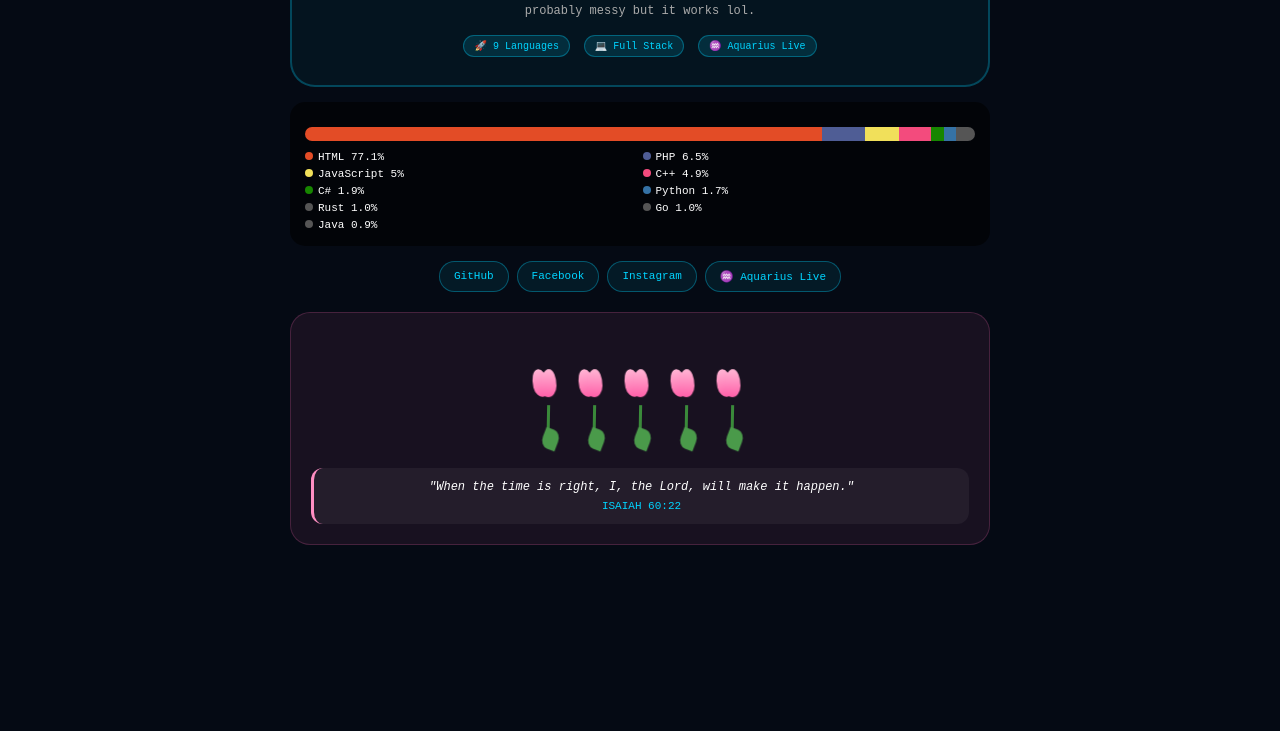
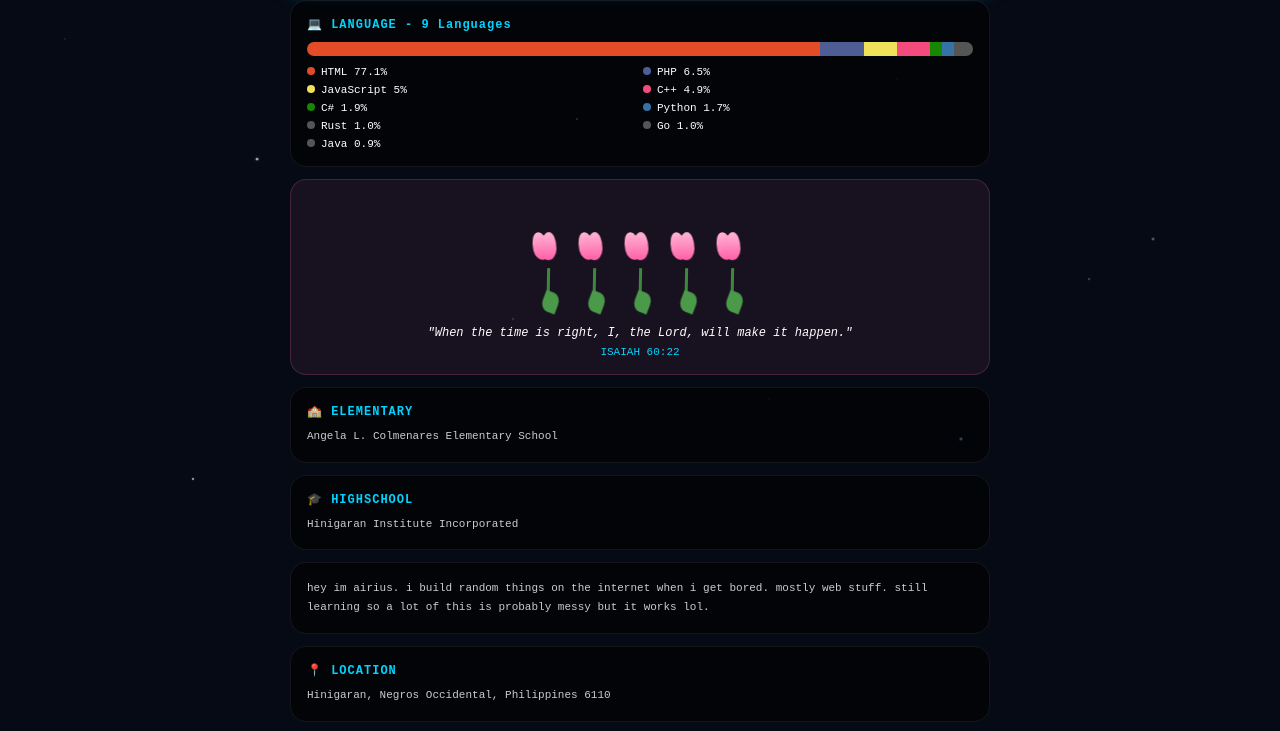
Before and after one commit to Airius-The-Creator/airius-the-creator, a website: page index.html in a window 1280 px wide. Shown: the part 202-933 px from the top of the page. Before the commit the page ends 800 px from the top, so only its background shows below. Drawn offline with Linux system fonts and the light colour scheme.

Commit message:
Enhance layout with new styles and content
Added new styles and elements for improved layout and functionality.

```diff
--- a/index.html
+++ b/index.html
@@ -6,42 +6,68 @@
 <title>Airius The Creator</title>
 <style>
 *{margin:0;padding:0;box-sizing:border-box;font-family:monospace}
-body{background:#050a14;color:#fff;padding:12px}
-.container{max-width:700px;margin:0 auto}
-.header{text-align:center;padding:25px;border:2px solid #00d4ff44;border-radius:25px;background:rgba(0,212,255,0.05)}
-.avatar{width:80px;height:80px;background:linear-gradient(135deg,#00d4ff,#7000ff);border-radius:50%;margin:0 auto 10px;display:flex;align-items:center;justify-content:center;font-size:35px}
-h1{color:#00d4ff;font-size:24px}
-.badge{display:inline-block;background:#00d4ff22;border:1px solid #00d4ff55;color:#00d4ff;padding:4px 10px;border-radius:15px;font-size:10px;margin:3px}
-.langs{margin:15px 0;padding:15px;background:#0009;border-radius:15px}
+body{background:#050a14;color:#fff;padding:12px;overflow-x:hidden;position:relative}
+.container{max-width:700px;margin:0 auto;position:relative;z-index:2}
+.card{margin:12px 0;padding:16px;background:#0009;border-radius:16px;border:1px solid #ffffff12;position:relative}
+.title{color:#00d4ff;font-size:12px;font-weight:bold;margin-bottom:8px;letter-spacing:1px}
+.text{font-size:11px;line-height:1.7;color:#ccc}
+.dot{width:8px;height:8px;border-radius:50%;display:inline-block;margin-right:6px}
 .bar{display:flex;height:14px;border-radius:10px;overflow:hidden;margin:10px 0}
 .bar div{height:100%}
-.grid{display:grid;grid-template-columns:1fr 1fr;gap:5px;font-size:11px;text-align:left}
-.links{display:flex;flex-wrap:wrap;gap:8px;justify-content:center;margin:15px 0}
+.grid{display:grid;grid-template-columns:1fr 1fr;gap:6px;font-size:11px;text-align:left}
+.links{display:flex;flex-wrap:wrap;gap:8px;justify-content:center}
 .btn{padding:8px 14px;border-radius:20px;text-decoration:none;font-size:11px;border:1px solid #00d4ff55;color:#00d4ff;background:rgba(0,212,255,0.08)}
-.tulips-wrap{margin:20px 0;padding:20px;text-align:center;background:rgba(255,105,180,0.08);border:1px solid rgba(255,105,180,0.2);border-radius:20px}
-.tulips{display:flex;justify-content:center;gap:10px;height:120px;align-items:flex-end}
+.tulips{display:flex;justify-content:center;gap:10px;height:110px;align-items:flex-end;margin:10px 0}
 .tulip{display:flex;flex-direction:column;align-items:center;animation:sway 3s ease-in-out infinite}
 @keyframes sway{0%,100%{transform:rotate(-2deg)}50%{transform:rotate(2deg) translateY(-5px)}}
 .flower{width:36px;height:40px;position:relative}.petal{position:absolute;width:16px;height:28px;background:linear-gradient(180deg,#ffb5d4,#ff5fa8);border-radius:50% 50% 50% 50% / 60% 60% 40% 40%;top:0}.petal:nth-child(1){left:2px;transform:rotate(-15deg)}.petal:nth-child(2){left:10px;z-index:2}.petal:nth-child(3){left:18px;transform:rotate(15deg)}.stem{width:3px;height:40px;background:#3a8a3a;margin-top:-4px}.leaf{width:16px;height:20px;background:#4a9a4a;border-radius:0 50% 0 50%;margin-top:-16px;margin-left:6px;transform:rotate(20deg)}
-.verse{margin-top:15px;padding:12px;background:rgba(255,255,255,0.05);border-radius:12px;border-left:3px solid #ff8ec2}
-.dot{width:8px;height:8px;border-radius:50%;display:inline-block;margin-right:5px}
-.bio{font-size:12px;line-height:1.6;color:#aaa;margin-top:10px;max-width:480px;margin-left:auto;margin-right:auto}
+
+/* STARS NA TWINKLE TWINKLE */
+.stars{position:fixed;top:0;left:0;width:100%;height:100%;pointer-events:none;z-index:1}
+.star{position:absolute;width:2px;height:2px;background:#fff;border-radius:50%;animation:twinkle 2s infinite alternate}
+@keyframes twinkle{0%{opacity:0.2;transform:scale(0.8)}100%{opacity:1;transform:scale(1.5);box-shadow:0 0 6px #00d4ff}}
+.star:nth-child(1){top:5%;left:10%;animation-delay:0s}
+.star:nth-child(2){top:15%;left:80%;animation-delay:0.3s}
+.star:nth-child(3){top:25%;left:30%;animation-delay:0.6s}
+.star:nth-child(4){top:35%;left:70%;animation-delay:0.9s}
+.star:nth-child(5){top:10%;left:50%;animation-delay:1.2s}
+.star:nth-child(6){top:45%;left:20%;animation-delay:0.2s}
+.star:nth-child(7){top:55%;left:90%;animation-delay:0.5s}
+.star:nth-child(8){top:65%;left:40%;animation-delay:0.8s}
+.star:nth-child(9){top:75%;left:60%;animation-delay:1.1s}
+.star:nth-child(10){top:85%;left:15%;animation-delay:0.4s}
+.star:nth-child(11){top:20%;left:60%;animation-delay:0.7s}
+.star:nth-child(12){top:30%;left:5%;animation-delay:1s}
+.star:nth-child(13){top:80%;left:75%;animation-delay:0.1s}
+.star:nth-child(14){top:60%;left:85%;animation-delay:1.3s}
+.star:nth-child(15){top:40%;left:45%;animation-delay:0.6s}
+
+/* BLUE SQUARE NA BLINK BLINK */
+.header-card{border:2px solid #00d4ff !important;animation:blinkBlue 1.5s infinite alternate;box-shadow:0 0 10px #00d4ff44}
+@keyframes blinkBlue{0%{border-color:#00d4ff44;box-shadow:0 0 5px #00d4ff22}100%{border-color:#00d4ff;box-shadow:0 0 20px #00d4ffaa, 0 0 30px #00d4ff55}}
 </style>
 </head>
 <body>
-<div class="container">
-<div class="header">
-<div class="avatar">👨‍💻</div>
-<h1>Airius The Creator</h1>
-<p class="bio">hey im airius. i build random things on the internet when i get bored. mostly web stuff. still learning so a lot of this is probably messy but it works lol.</p>
-<div style="margin-top:10px">
-<span class="badge">🚀 9 Languages</span>
-<span class="badge">💻 Full Stack</span>
-<span class="badge">♒ Aquarius Live</span>
-</div>
+
+<!-- CONSTELLATION STARS NA TWINKLE -->
+<div class="stars">
+<div class="star"></div><div class="star"></div><div class="star"></div><div class="star"></div><div class="star"></div>
+<div class="star"></div><div class="star"></div><div class="star"></div><div class="star"></div><div class="star"></div>
+<div class="star"></div><div class="star"></div><div class="star"></div><div class="star"></div><div class="star"></div>
 </div>
 
-<div class="langs">
+<div class="container">
+
+<!-- USIR NAME - TANGGAL MALIIT, FULL NAME NA MISMO -->
+<div class="card header-card" style="text-align:center;background:rgba(0,212,255,0.05)">
+<div style="width:70px;height:70px;background:linear-gradient(135deg,#00d4ff,#7000ff);border-radius:50%;margin:0 auto 8px;display:flex;align-items:center;justify-content:center;font-size:30px">👨‍💻</div>
+<h1 style="color:#00d4ff;font-size:22px">Airius The Creator</h1>
+<p class="text" style="color:#fff;font-size:13px;margin-top:5px;font-weight:bold">Jonh Earl Suarez Delgado</p>
+</div>
+
+<!-- LANGUAGE -->
+<div class="card">
+<p class="title">💻 LANGUAGE - 9 Languages</p>
 <div class="bar">
 <div style="width:77.1%;background:#e34c26"></div>
 <div style="width:6.5%;background:#4F5D95"></div>
@@ -64,14 +90,8 @@ h1{color:#00d4ff;font-size:24px}
 </div>
 </div>
 
-<div class="links">
-<a class="btn" href="https://github.com/Airius-The-Creator" target="_blank">GitHub</a>
-<a class="btn" href="https://www.facebook.com/jonhearl.suarezdelgado.2024" target="_blank">Facebook</a>
-<a class="btn" href="https://www.instagram.com/" target="_blank">Instagram</a>
-<a class="btn" href="aquarius.html">♒ Aquarius Live</a>
-</div>
-
-<div class="tulips-wrap">
+<!-- BIBLE VERSE - ILALIM NG LANGUAGE -->
+<div class="card" style="text-align:center;background:rgba(255,105,180,0.08);border:1px solid rgba(255,105,180,0.2)">
 <div class="tulips">
 <div class="tulip"><div class="flower"><div class="petal"></div><div class="petal"></div></div><div class="stem"></div><div class="leaf"></div></div>
 <div class="tulip"><div class="flower"><div class="petal"></div><div class="petal"></div></div><div class="stem"></div><div class="leaf"></div></div>
@@ -79,11 +99,43 @@ h1{color:#00d4ff;font-size:24px}
 <div class="tulip"><div class="flower"><div class="petal"></div><div class="petal"></div></div><div class="stem"></div><div class="leaf"></div></div>
 <div class="tulip"><div class="flower"><div class="petal"></div><div class="petal"></div></div><div class="stem"></div><div class="leaf"></div></div>
 </div>
-<div class="verse">
-<p style="font-size:12px;font-style:italic">"When the time is right, I, the Lord, will make it happen."</p>
+<p style="font-size:12px;font-style:italic;color:#fff">"When the time is right, I, the Lord, will make it happen."</p>
 <p style="color:#00d4ff;font-size:11px;margin-top:6px">ISAIAH 60:22</p>
 </div>
+
+<!-- ELEMENTARY -->
+<div class="card">
+<p class="title">🏫 ELEMENTARY</p>
+<p class="text">Angela L. Colmenares Elementary School</p>
 </div>
+
+<!-- HIGHSCHOOL -->
+<div class="card">
+<p class="title">🎓 HIGHSCHOOL</p>
+<p class="text">Hinigaran Institute Incorporated</p>
+</div>
+
+<!-- BIO - WALANG NAME -->
+<div class="card">
+<p class="text">hey im airius. i build random things on the internet when i get bored. mostly web stuff. still learning so a lot of this is probably messy but it works lol.</p>
+</div>
+
+<!-- LOCATION -->
+<div class="card">
+<p class="title">📍 LOCATION</p>
+<p class="text">Hinigaran, Negros Occidental, Philippines 6110</p>
+</div>
+
+<!-- LINK -->
+<div class="card">
+<div class="links">
+<a class="btn" href="https://github.com/Airius-The-Creator" target="_blank">GitHub</a>
+<a class="btn" href="https://www.facebook.com/jonhearl.suarezdelgado.2024" target="_blank">Facebook</a>
+<a class="btn" href="https://www.instagram.com/" target="_blank">Instagram</a>
+<a class="btn" href="aquarius.html">♒ Aquarius Live</a>
+</div>
+</div>
+
 </div>
 </body>
 </html>
```
